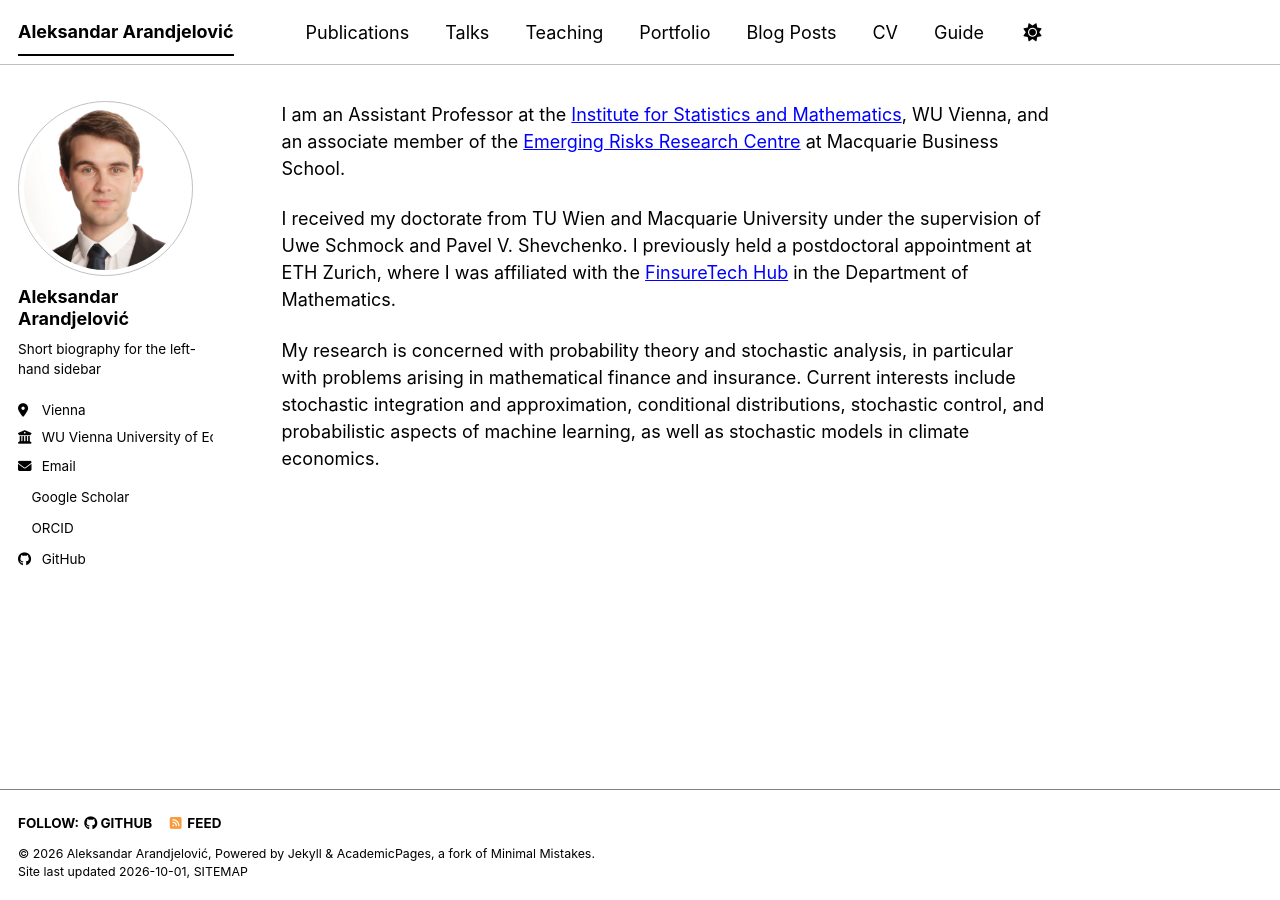
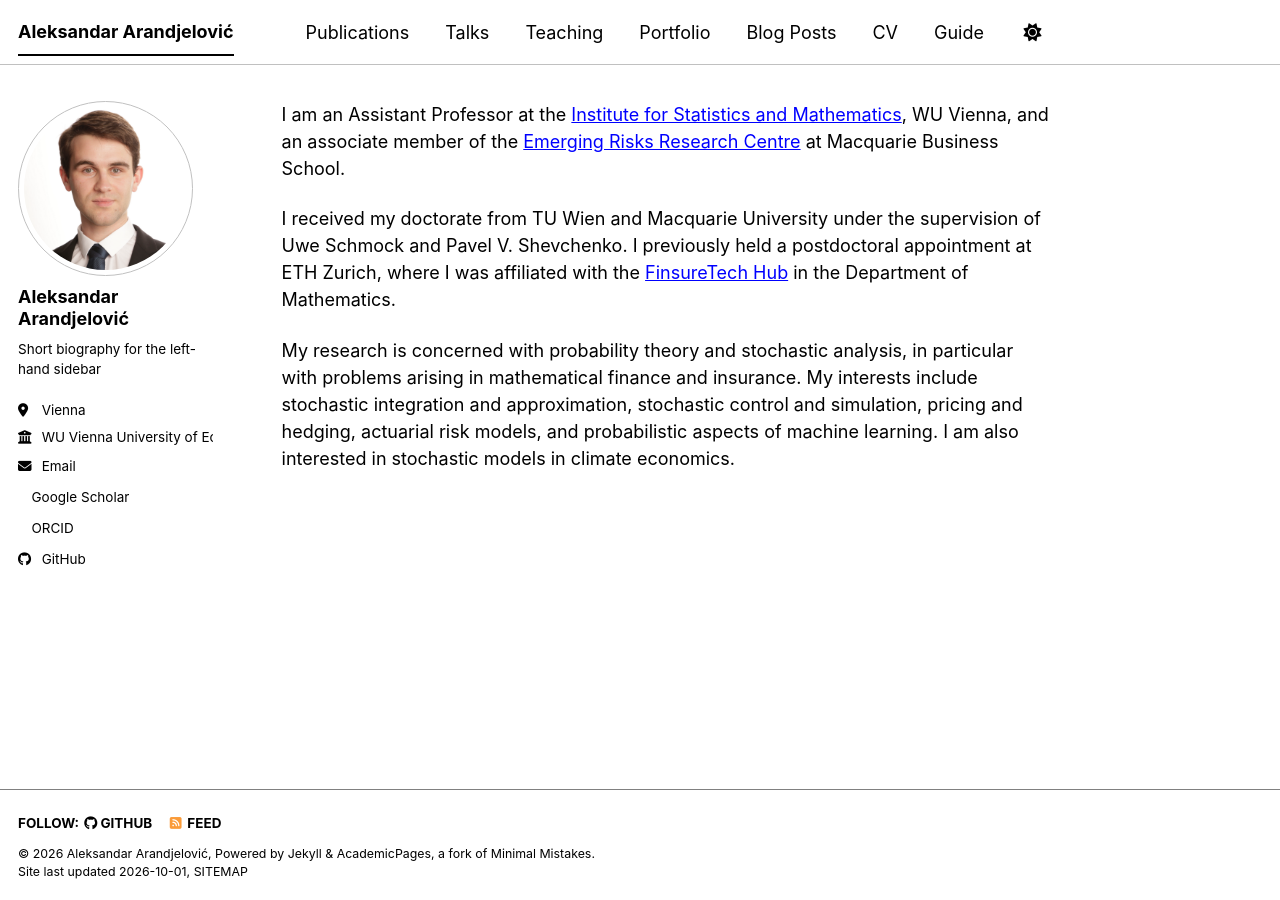
Before and after one commit to aarandjel/aarandjel.github.io, a Jekyll site: the page built from _pages/about.md, in a window 1280 px wide. Built offline with Jekyll 4.4.1, drawn with Linux system fonts in a browser that asks for light colours; a style sheet for code colours, icons or effects is not loaded.

Commit message:
Update about.md

```diff
--- a/_pages/about.md
+++ b/_pages/about.md
@@ -11,4 +11,4 @@ I am an Assistant Professor at the [Institute for Statistics and Mathematics](ht
 
 I received my doctorate from TU Wien and Macquarie University under the supervision of Uwe Schmock and Pavel V. Shevchenko. I previously held a postdoctoral appointment at ETH Zurich, where I was affiliated with the [FinsureTech Hub](https://finsuretech.ethz.ch) in the Department of Mathematics.
 
-My research is concerned with probability theory and stochastic analysis, in particular with problems arising in mathematical finance and insurance. Current interests include stochastic integration and approximation, conditional distributions, stochastic control, and probabilistic aspects of machine learning, as well as stochastic models in climate economics.
+My research is concerned with probability theory and stochastic analysis, in particular with problems arising in mathematical finance and insurance. My interests include stochastic integration and approximation, stochastic control and simulation, pricing and hedging, actuarial risk models, and probabilistic aspects of machine learning. I am also interested in stochastic models in climate economics.
```
